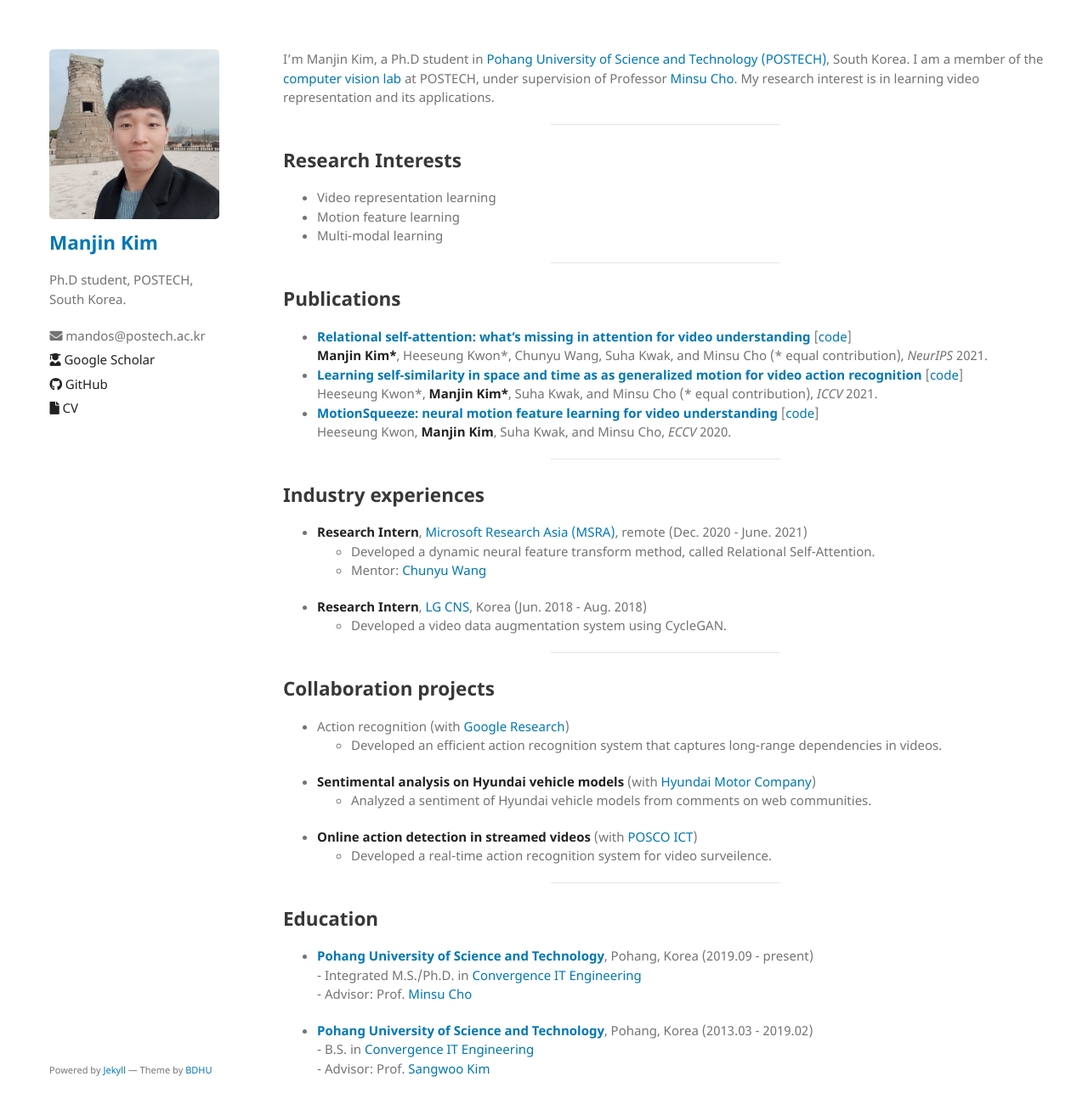
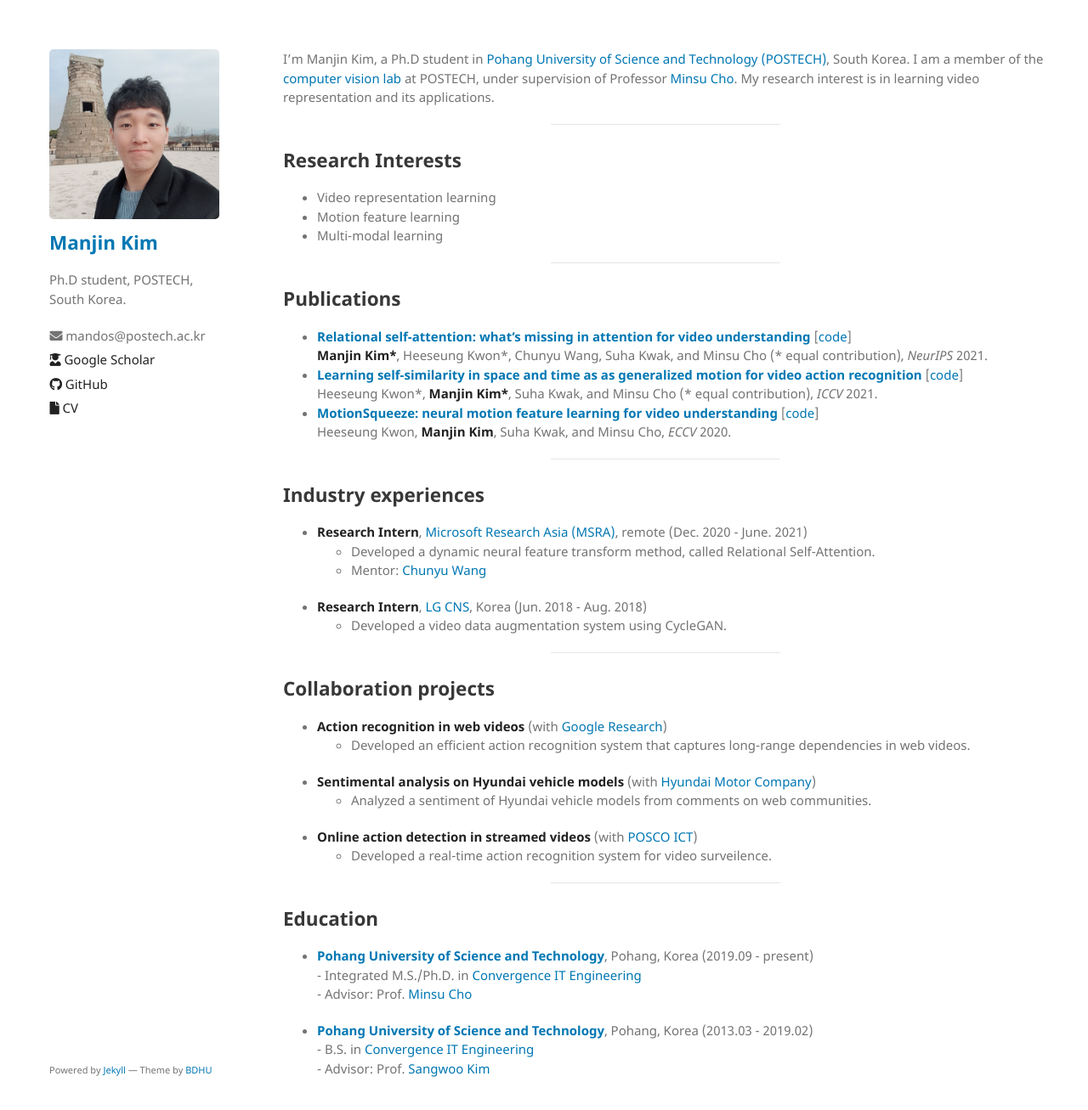
Before and after one commit to KimManjin/KimManjin.github.io, a Jekyll site: the page built from index.md, in a window 1280 px wide and 1339 px high. Shown: the top 1307 px of the window at 85% size. Built offline with Jekyll 4.4.1, drawn with Linux system fonts in a browser that asks for light colours; our own code applies the rules of GitHub Pages for plain Markdown files.

Commit message:
Update index.md

```diff
--- a/index.md
+++ b/index.md
@@ -44,8 +44,8 @@ I'm Manjin Kim, a Ph.D student in [Pohang University of Science and Technology (
 ---------------------------------------------
 
 ## Collaboration projects
-- Action recognition (with [Google Research](https://research.google/))
-    + Developed an efficient action recognition system that captures long-range dependencies in videos.
+- **Action recognition in web videos** (with [Google Research](https://research.google/))
+    + Developed an efficient action recognition system that captures long-range dependencies in web videos.
 - **Sentimental analysis on Hyundai vehicle models** (with [Hyundai Motor Company](https://www.hyundai.com/kr/en/main))
     + Analyzed a sentiment of Hyundai vehicle models from comments on web communities.
 - **Online action detection in streamed videos** (with [POSCO ICT](https://www.poscoict.com/servlet/Main?lang=en))
```
